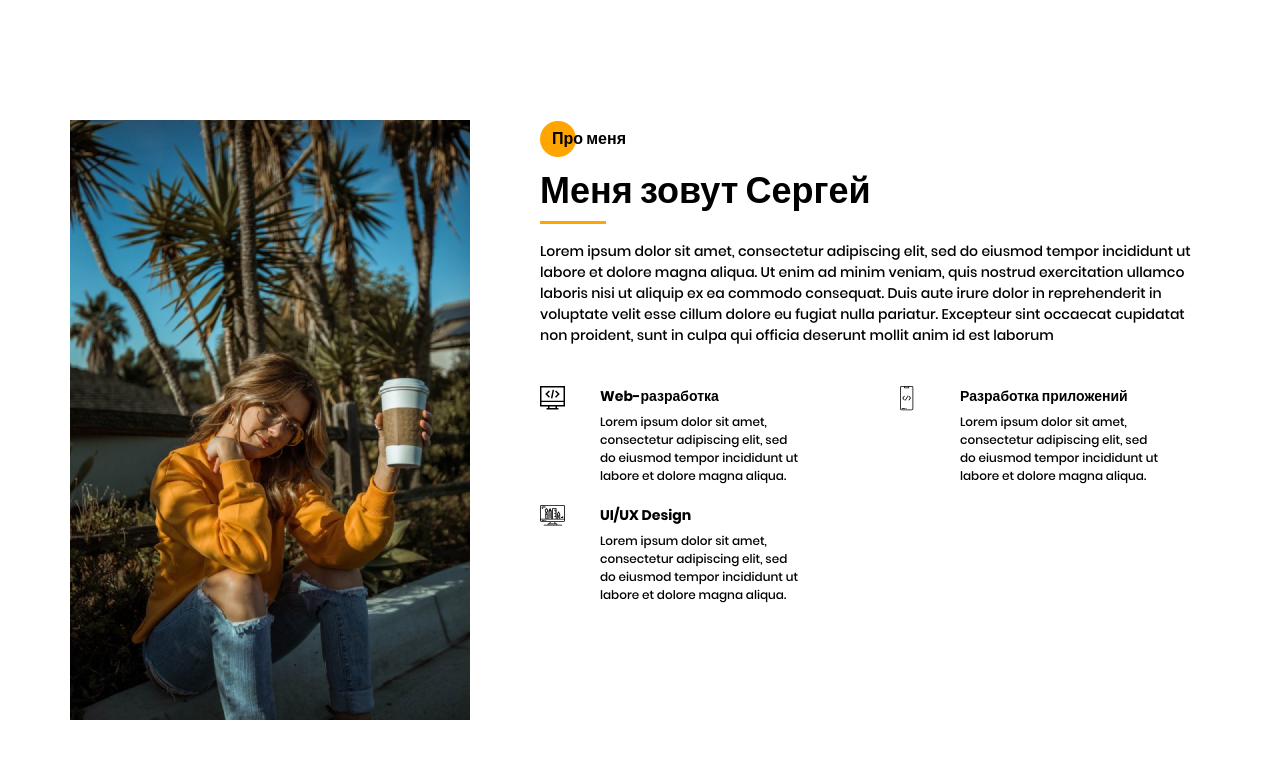
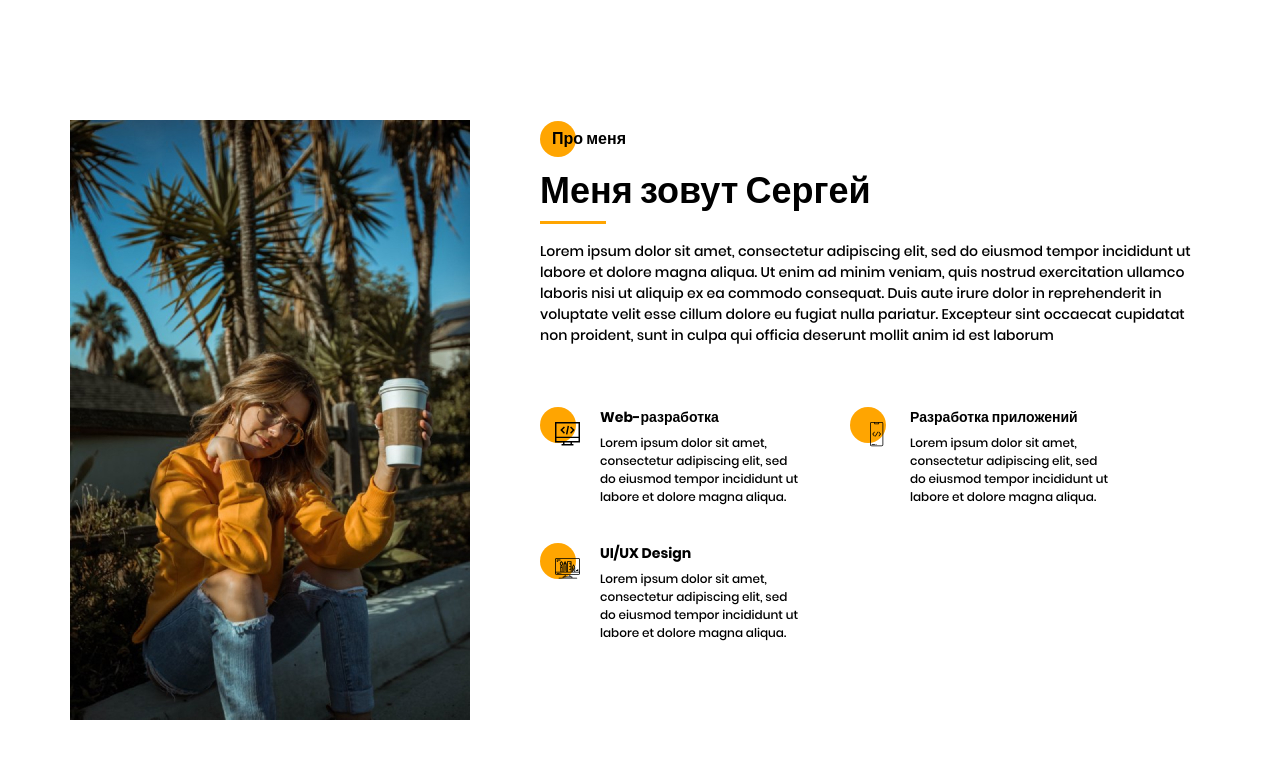
Before and after one commit to Chubss/portpolio, a website: page src/index.html in a window 1280 px wide. Shown: the part 800-1558 px from the top of the page. Drawn offline with Linux system fonts and the light colour scheme.

Commit message:
section about me done

```diff
--- a/src/index.html
+++ b/src/index.html
@@ -84,30 +84,37 @@
                         cillum dolore eu fugiat nulla pariatur. Excepteur sint occaecat cupidatat non proident, sunt in
                         culpa qui officia deserunt mollit anim id est laborum
                     </div>
+
+                </div>
                 <div class="about__expirience expirience">
                     <div class="expirience__case">
-                            <img src="icons/about/web_dev.svg" alt="web" class="expirience__img">
+                        <div class="expirience__img">
+                            <img src="icons/about/web_dev.svg" alt="web">
+                        </div>
                         <div class="expirience__descr">
-                                <div class="expirience__title title title_fs14">Web-разработка</div>
+                            <div class="expirience__title title title_fs16">Web-разработка</div>
                             <div class="expirience__text">Lorem ipsum dolor sit amet, consectetur adipiscing elit,
                                 sed do eiusmod tempor incididunt ut labore et dolore magna aliqua.</div>
                         </div>
                     </div>
                     <div class="expirience__case">
-                            <img src="icons/about/Mobile_dev.svg" alt="app" class="expirience__img">
+                        <div class="expirience__img">
+                            <img src="icons/about/Mobile_dev.svg" alt="app" class="img-dev">
+                        </div>
                         <div class="expirience__descr">
-                                <div class="expirience__title title title_fs14">Разработка приложений</div>
+                            <div class="expirience__title title title_fs16">Разработка приложений</div>
                             <div class="expirience__text">Lorem ipsum dolor sit amet, consectetur adipiscing elit,
                                 sed do eiusmod tempor incididunt ut labore et dolore magna aliqua.</div>
                         </div>
                     </div>
                     <div class="expirience__case">
-                            <img src="icons/about/Design.svg" alt="design" class="expirience__img">
+                        <div class="expirience__img">
+                            <img src="icons/about/Design.svg" alt="design">
+                        </div>
                         <div class="expirience__descr">
-                                <div class="expirience__title title title_fs14">UI/UX Design</div>
+                            <div class="expirience__title title title_fs16">UI/UX Design</div>
                             <div class="expirience__text">Lorem ipsum dolor sit amet, consectetur adipiscing elit,
                                 sed do eiusmod tempor incididunt ut labore et dolore magna aliqua.</div>
-                            </div>
                         </div>
                     </div>
                 </div>
--- a/src/sass/blocks/_about.scss
+++ b/src/sass/blocks/_about.scss
@@ -4,14 +4,20 @@
 
     &__wrapper {
         display: grid;
-        grid-template-columns: 400px 1fr;
-        grid-template-rows: repeat(2, 300px);
+        grid-template-columns: 400px 670px;
+        grid-template-rows: minmax(240px, auto) minmax(360px, auto);
+        grid-auto-rows: minmax(240px, auto);
         column-gap: 70px;
+        // row-gap: 40px;
     }
 
     &__picture {
         grid-row: 1/3;
         grid-column: 1/2;
+
+        img {
+            width: 100%;
+        }
     }
 
     &__content {
@@ -40,32 +46,64 @@
     }
 
     &__expirience {
-        margin-top: 40px;
+        // margin-top: 30px;
     }
 }
 
 
 .expirience {
     position: relative;
+    margin-top: 40px;
     display: grid;
-    grid-template-columns: repeat(2, 1fr);
+    grid-template-columns: repeat(2, 260px);
+    grid-template-rows: repeat(2, 116px);
     grid-auto-rows: 1fr;
+    grid-column: 2;
+    grid-row: 2/3;
     column-gap: 50px;
     row-gap: 20px;
 
+
+
     &__case {
         position: relative;
-        width: 260px;
-        display: flex;
-        justify-content: space-between;
-        align-items: flex-start;
+        display: grid;
+        grid-template-columns: 60px 200px;
+    }
 
+    &__img {
+        position: relative;
+        @include circle;
+        // top: 13px;
+        padding: 15px 0 0 15px;
+
+        &:before {
+            top: 0;
+            left: 0;
+        }
+
+
+
+        // &::before {
+        //     content: "";
+        //     position: absolute;
+        //     width: 36px;
+        //     height: 36px;
+        //     background-color: $orange;
+        //     border-radius: 100%;
+        //     z-index: -1;
+        //     top: -15px;
+        //     left: -13px;
+        // }
+
+        .img-dev {
+            display: block;
+            margin-left: 5px;
+        }
 
     }
 
-    &__descr {
-        width: 200px;
-    }
+    &__descr {}
 
     &__title {
         font-weight: 700;
--- a/src/sass/libs/_fonts.scss
+++ b/src/sass/libs/_fonts.scss
@@ -1,13 +1,27 @@
 @font-face {
     font-family: 'Poppins';
-    src: url('../../fonts/Poppinspoppins-semiboldmedium.woff2') format('woff2'), url('../../fonts/Poppinspoppins-semiboldmedium.woff') format('woff'), url('../../fonts/Poppinspoppins-semiboldmedium.ttf') format('truetype');
-    font-weight: 500;
-    font-style: normal;
+    src: url(../fonts/Poppins-Bold.ttf);
+    src: url('../../fonts/Poppinsbold.woff2') format('woff2'), url('../../fonts/Poppinsbold.woff') format('woff'), url('../../fonts/Poppinsbold.ttf') format('truetype');
+    font-weight: 700;
 }
 
 @font-face {
     font-family: 'Poppins';
-    src: url('../../fonts/Poppinsbold.woff2') format('woff2'), url('../../fonts/Poppinsbold.woff') format('woff'), url('../../fonts/Poppinsbold.ttf') format('truetype');
-    font-weight: 700;
-    font-style: normal;
+    src: url(../fonts/Poppins-Medium.ttf);
+    src: url('../../fonts/Poppinspoppins-semiboldmedium.woff2') format('woff2'), url('../../fonts/Poppinspoppins-semiboldmedium.woff') format('woff'), url('../../fonts/Poppinspoppins-semiboldmedium.ttf') format('truetype');
+    font-weight: 500;
 }
+
+// @font-face {
+//     font-family: 'Poppins';
+//     src: url('../../fonts/Poppinspoppins-semiboldmedium.woff2') format('woff2'), url('../../fonts/Poppinspoppins-semiboldmedium.woff') format('woff'), url('../../fonts/Poppinspoppins-semiboldmedium.ttf') format('truetype');
+//     font-weight: 500;
+//     font-style: normal;
+// }
+
+// @font-face {
+//     font-family: 'Poppins';
+//     src: url('../../fonts/Poppinsbold.woff2') format('woff2'), url('../../fonts/Poppinsbold.woff') format('woff'), url('../../fonts/Poppinsbold.ttf') format('truetype');
+//     font-weight: 700;
+//     font-style: normal;
+// }
```
Also changed, not shown: src/css/style.min.css. Lines whose indentation alone changed are shown as unchanged.
